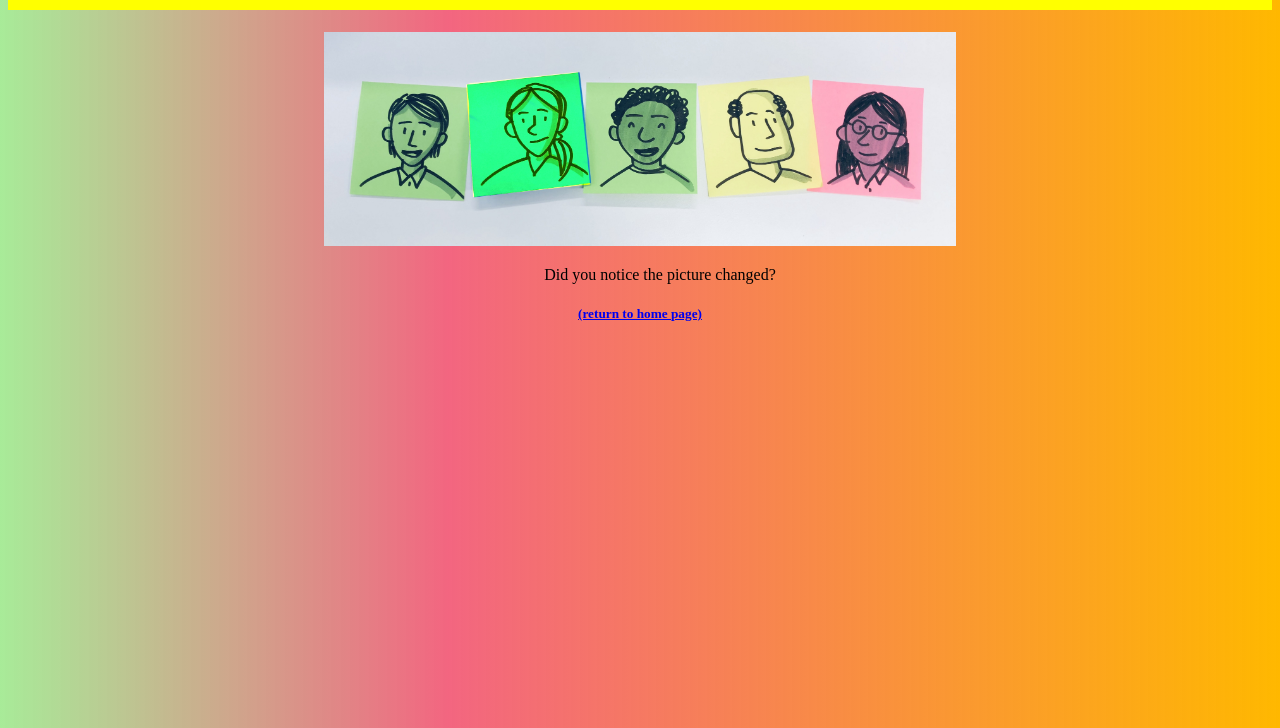
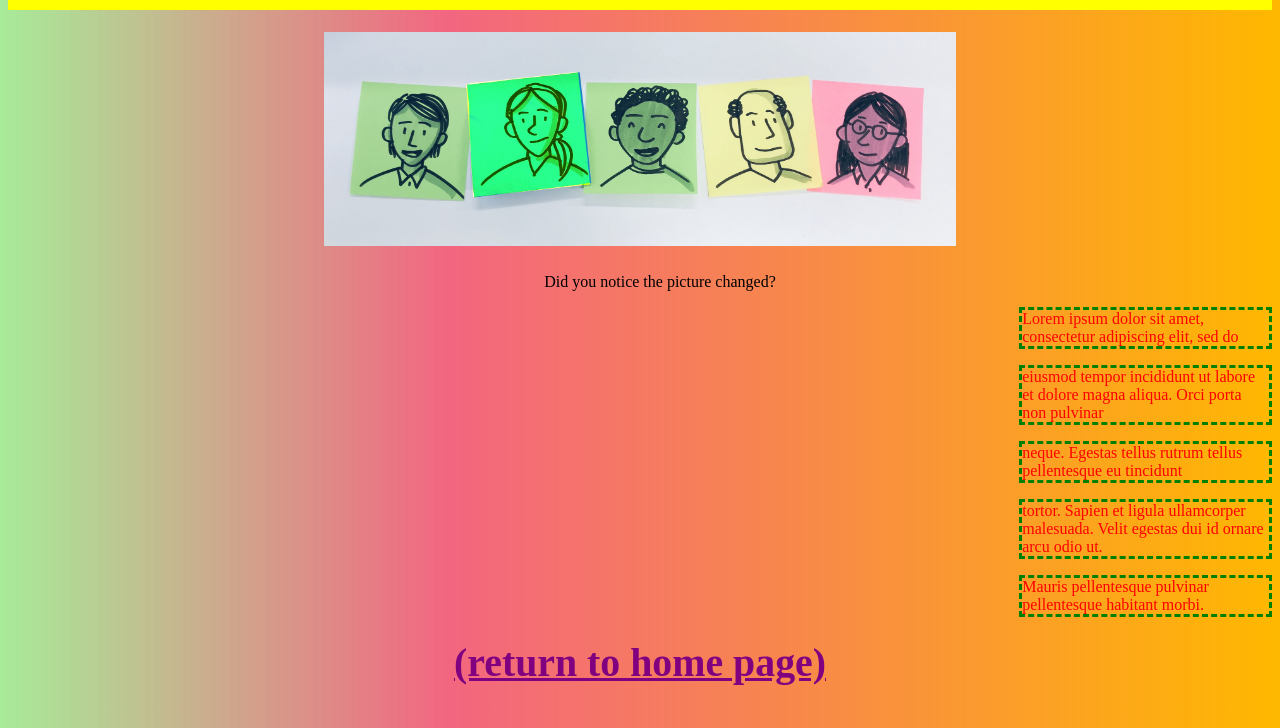
Before and after one commit to amcmullen9291/JavaFrontendWorkspace, a plain HTML site: page src/src/SamplePackage/About.html in a window 1280 px wide. Shown: the part 72-800 px from the top of the page. Drawn offline with Linux system fonts and the light colour scheme.

Commit message:
safety commit #4

```diff
--- a/src/src/SamplePackage/About.html
+++ b/src/src/SamplePackage/About.html
@@ -2,7 +2,7 @@
 <html lang="en">
 <head>
     <meta charset="UTF-8">
-    <title>Java plus HTML</title>
+    <title>Java/HTML/CSS</title>
     <link rel="stylesheet" href="index.css" />
     <link rel="" href=""/>
 </head>
@@ -13,6 +13,11 @@
 <center><a href="Index.html"><img src="HumanFaces - different.jpg" alt="facesPic" /></a></center>
 </p>
 <ul><center><p>Did you notice the picture changed?</p></center></ul>
+<p class="latinGibberish">Lorem ipsum dolor sit amet, consectetur adipiscing elit, sed do </p>
+<p class="latinGibberish">eiusmod tempor incididunt ut labore et dolore magna aliqua. Orci porta non pulvinar </p>
+<p class="latinGibberish">neque. Egestas tellus rutrum tellus pellentesque eu tincidunt </p>
+<p class="latinGibberish">tortor. Sapien et ligula ullamcorper malesuada. Velit egestas dui id ornare arcu odio ut.</p>
+<p class="latinGibberish">Mauris pellentesque pulvinar pellentesque habitant morbi.</p>
 <center><h5><a href="Index.html">(return to home page)</a></h5></center>
 </body>
 </html>
--- a/src/src/SamplePackage/Index.css
+++ b/src/src/SamplePackage/Index.css
@@ -5,7 +5,7 @@ Body{
 }
 
 #javaHeader{
-color: red;
+color: steelBlue;
 border: 12px solid yellow;
 }
 
@@ -29,3 +29,16 @@ img{
 height: 50%;
 width: 50%;
 }
+
+a{
+font-size: 3em;
+color: purple;
+}
+
+.latinGibberish{
+font-size: 1em;
+color:red;
+font: Times;
+border: 3px dashed green;
+margin-left:80%;
+}
```
Also changed, not shown: src/src/SamplePackage/index.html (+1 -1 lines).
